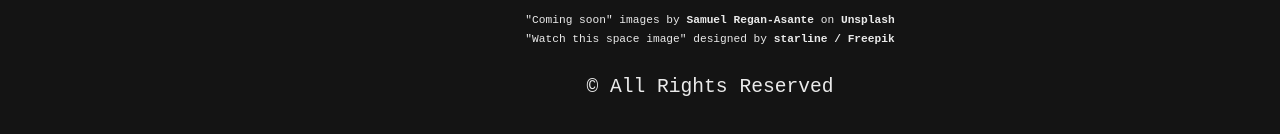
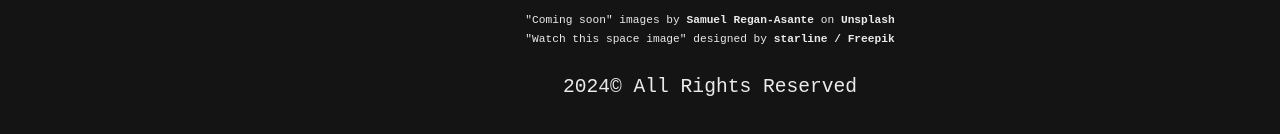
Before and after one commit to Cmbs86/cmbs86-portfolio, a React (Vite) app: page / in a window 1280 px wide. Shown: the part 3003-3137 px from the top of the page. Built offline with nearby package versions, Linux system fonts and the light colour scheme; a web font is replaced by a local one.

Commit message:
added year javascript

```diff
--- a/src/components/Footer.jsx
+++ b/src/components/Footer.jsx
@@ -1,4 +1,6 @@
 function Footer() {
+
+  const currentYear = new Date().getFullYear();
   return (
     <>
       <footer>
@@ -36,12 +38,12 @@ function Footer() {
             starline / Freepik
           </a>
         </p>
-        <p className="copyright">&copy;  All Rights Reserved</p>
+        <p className="copyright"> {currentYear}&copy;  All Rights Reserved</p>
       </footer>
     </>
   );
 }
 
-// {date || new Date().toLocaleDateString()}
+
 
 export default Footer;
```
